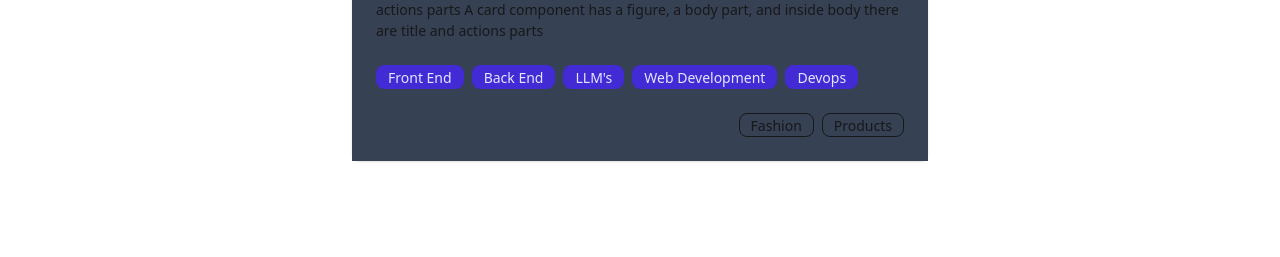
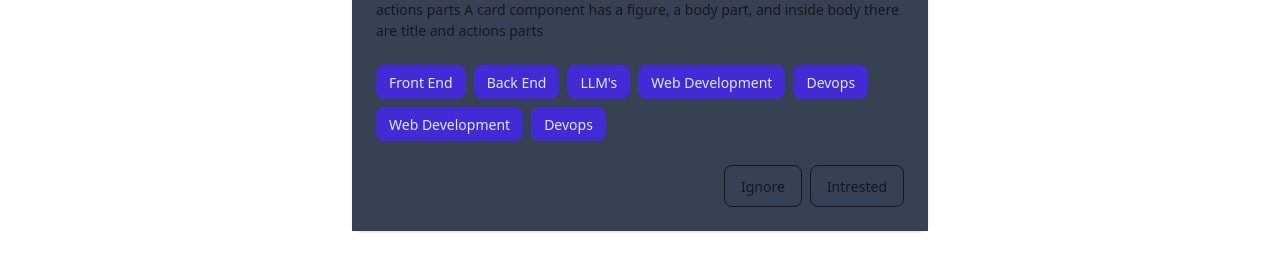
Before and after one commit to HarshikaSaini/dev_tinder_frontend, a React (Vite) app: page /feed in a window 1280 px wide. Shown: the part 457-714 px from the top of the page. Built offline with nearby package versions, Linux system fonts and the light colour scheme; no server answers.

Commit message:
Updated skills

```diff
--- a/src/components/Feed.jsx
+++ b/src/components/Feed.jsx
@@ -17,16 +17,18 @@ const Feed = () => {
           title and actions parts A card component has a figure, a body part,
           and inside body there are title and actions parts
         </p>
-        <div className="flex flex-row items-center justify-start gap-2 my-4">
-         <div className="badge badge-primary ">Front End</div>
-         <div className="badge badge-primary ">Back End</div>
-         <div className="badge badge-primary ">LLM's</div>
-         <div className="badge badge-primary ">Web Development</div>
-         <div className="badge badge-primary ">Devops</div>
+        <div className="flex flex-row items-center justify-start gap-2 my-4 w-full h-full flex-wrap">
+         <div className="badge badge-primary  px-3 py-4 nowrap">Front End</div>
+         <div className="badge badge-primary  px-3 py-4">Back End</div>
+         <div className="badge badge-primary  px-3 py-4">LLM's</div>
+         <div className="badge badge-primary   px-3 py-4">Web Development</div>
+         <div className="badge badge-primary   px-3 py-4">Devops</div>
+          <div className="badge badge-primary   px-3 py-4">Web Development</div>
+         <div className="badge badge-primary   px-3 py-4">Devops</div>
          </div>
         <div className="card-actions justify-end">
-          <div className="badge badge-outline">Fashion</div>
-          <div className="badge badge-outline">Products</div>
+          <div className="badge badge-outline py-5 px-4">Ignore</div>
+          <div className="badge badge-outline py-5 px-4">Intrested</div>
         </div>
       </div>
     </div>
```
